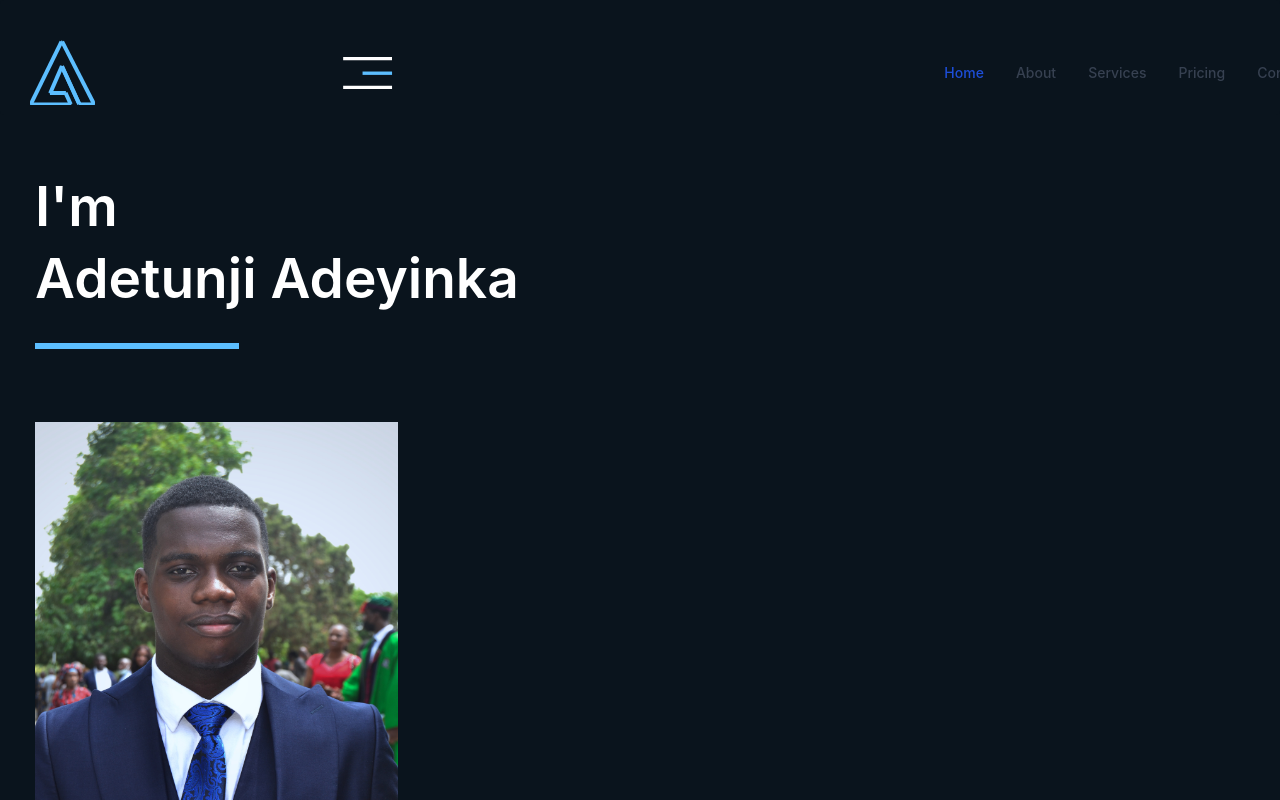
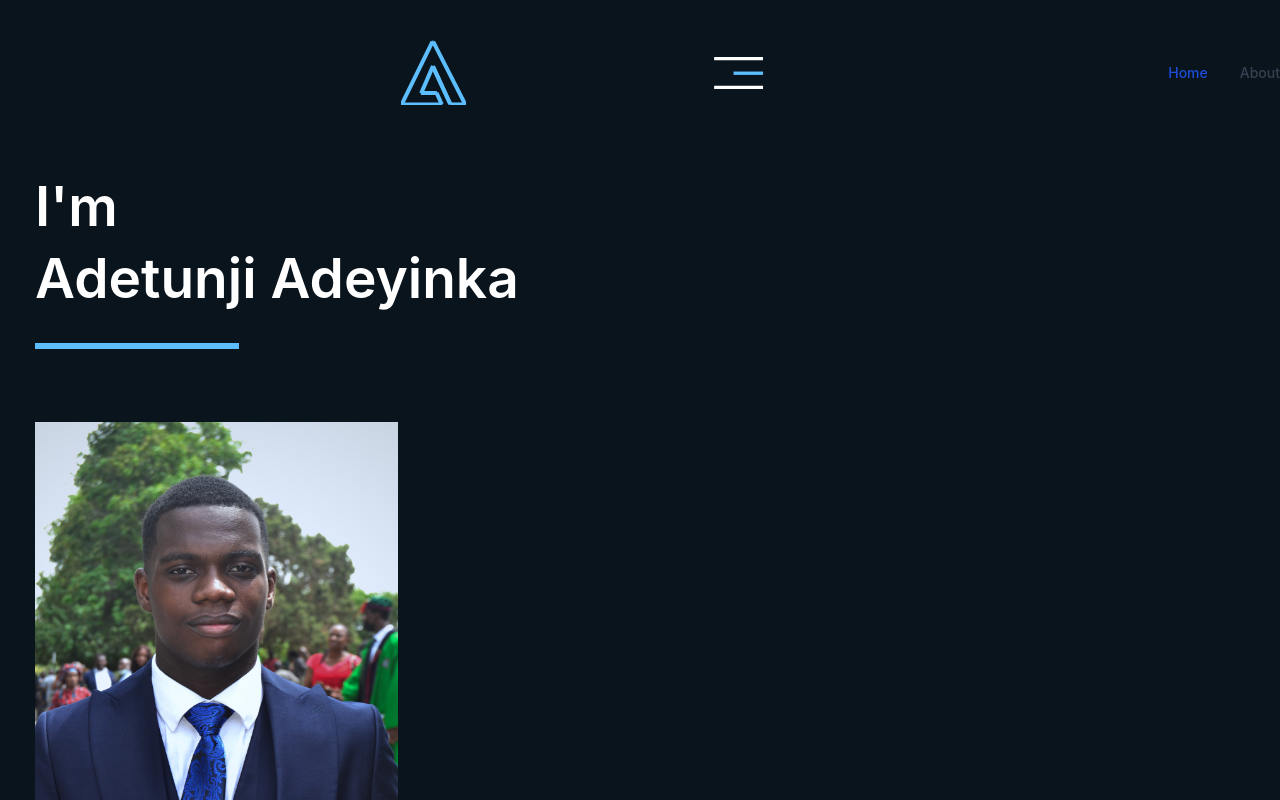
Before and after one commit to Itzadetunji/my-website, a Next.js app: page / in a window 1280 px wide. Shown: the top 800 px of the page. Built offline with nearby package versions, Linux system fonts and the light colour scheme.

Commit message:
Chore: Changes to navbar.tsx going to continue later

```diff
--- a/pages/components/Navbar.tsx
+++ b/pages/components/Navbar.tsx
@@ -3,16 +3,16 @@ import React from 'react'
 
 const Navbar: NextPage = () => {
   return (
-    <nav className="bg-white border-gray-200 py-2.5 rounded dark-blue fixed top-0 w-full">
-      <div className="container flex flex-wrap justify-between items-center mx-[30px] mt-[30px]">
-        <div className="flex items-center space-x-[244px]">
-            <img src="./icons/logo.svg" className="h-[65px] w-[65px]" alt="Adetunji Adeyinka's Logo" />
-            {/* <span className="self-center text-xl font-semibold whitespace-nowrap dark:text-white">Flowbite</span> */}
-            <button data-collapse-toggle="mobile-menu" className="hover:bg-gray-100 focus:outline-none focus:ring-2 focus:ring-gray-200
-dark:hover:bg-gray-700 dark:focus:ring-gray-600 rounded-lg" aria-controls="mobile-menu" aria-expanded="false">
-              <img src="./icons/Hamburger.svg" alt=""  className="h-[32px] w-[58px]"/>
-            </button>
-
+    <nav className="bg-white border-gray-200 py-2.5 dark-blue fixed top-0 w-full">
+      <div className="container flex flex-wrap justify-between items-center mt-[30px]">
+        <div className="mx-auto">
+          <div className="flex items-center space-x-[244px]">
+              <img src="./icons/logo.svg" className="h-[65px] w-[65px]" alt="Adetunji Adeyinka's Logo" />
+              {/* <span className="self-center text-xl font-semibold whitespace-nowrap dark:text-white">Flowbite</span> */}
+              <button data-collapse-toggle="mobile-menu" className="hover:bg-gray-100 focus:outline-none focus:ring-2 focus:ring-gray-200 dark:hover:bg-gray-700 dark:focus:ring-gray-600 rounded-lg" aria-controls="mobile-menu" aria-expanded="false">
+                <img src="./icons/Hamburger.svg" alt=""  className="h-[32px] w-[58px]"/>
+              </button>
+          </div>
         </div>
         {/* <button data-collapse-toggle="mobile-menu" type="button" className="inline-flex items-center text-sm text-gray-500 rounded-lg md:hidden hover:bg-gray-100 focus:outline-none focus:ring-2 focus:ring-gray-200 dark:text-gray-400 dark:hover:bg-gray-700 dark:focus:ring-gray-600" aria-controls="mobile-menu" aria-expanded="false">
           <img src="./icons/Hamburger.svg" alt=""  className="h-[32px] w-[58px]"/>
@@ -20,19 +20,10 @@ dark:hover:bg-gray-700 dark:focus:ring-gray-600 rounded-lg" aria-controls="mobil
         <div className="hidden w-full md:block md:w-auto" id="mobile-menu">
           <ul className="flex flex-col mt-4 md:flex-row md:space-x-8 md:mt-0 md:text-sm md:font-medium">
             <li>
-              <a href="#" className="block py-2 pr-4 pl-3 text-white light-blue rounded md:bg-transparent md:text-blue-700 md:p-0 dark:text-white" aria-current="page">Home</a>
+              <a href="#" className="block py-2 pr-4 pl-3 text-white md:bg-transparent md:text-blue-700 md:p-0 dark:text-white text-right">Home</a>
             </li>
             <li>
-              <a href="#" className="block py-2 pr-4 pl-3 text-gray-700 border-b border-gray-100 hover:bg-gray-50 md:hover:bg-transparent md:border-0 md:hover:text-blue-700 md:p-0 dark:text-gray-400 md:dark:hover:text-white dark:hover:bg-gray-700 dark:hover:text-white md:dark:hover:bg-transparent dark:border-gray-700">About</a>
-            </li>
-            <li>
-              <a href="#" className="block py-2 pr-4 pl-3 text-gray-700 border-b border-gray-100 hover:bg-gray-50 md:hover:bg-transparent md:border-0 md:hover:text-blue-700 md:p-0 dark:text-gray-400 md:dark:hover:text-white dark:hover:bg-gray-700 dark:hover:text-white md:dark:hover:bg-transparent dark:border-gray-700">Services</a>
-            </li>
-            <li>
-              <a href="#" className="block py-2 pr-4 pl-3 text-gray-700 border-b border-gray-100 hover:bg-gray-50 md:hover:bg-transparent md:border-0 md:hover:text-blue-700 md:p-0 dark:text-gray-400 md:dark:hover:text-white dark:hover:bg-gray-700 dark:hover:text-white md:dark:hover:bg-transparent dark:border-gray-700">Pricing</a>
-            </li>
-            <li>
-              <a href="#" className="block py-2 pr-4 pl-3 text-gray-700 hover:bg-gray-50 md:hover:bg-transparent md:border-0 md:hover:text-blue-700 md:p-0 dark:text-gray-400 md:dark:hover:text-white dark:hover:bg-gray-700 dark:hover:text-white md:dark:hover:bg-transparent">Contact</a>
+              <a href="#" className="block py-2 pr-4 pl-3 text-gray-700 hover:bg-gray-50 md:hover:bg-transparent md:hover:text-blue-700 md:p-0 dark:text-gray-400">About</a>
             </li>
           </ul>
         </div>
```
